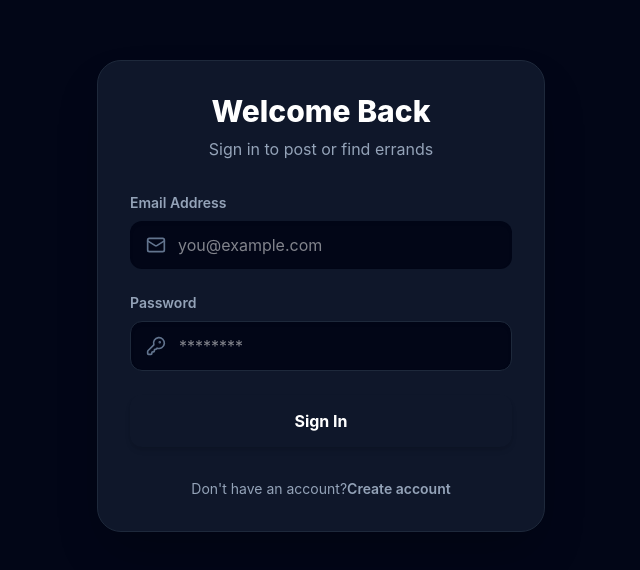
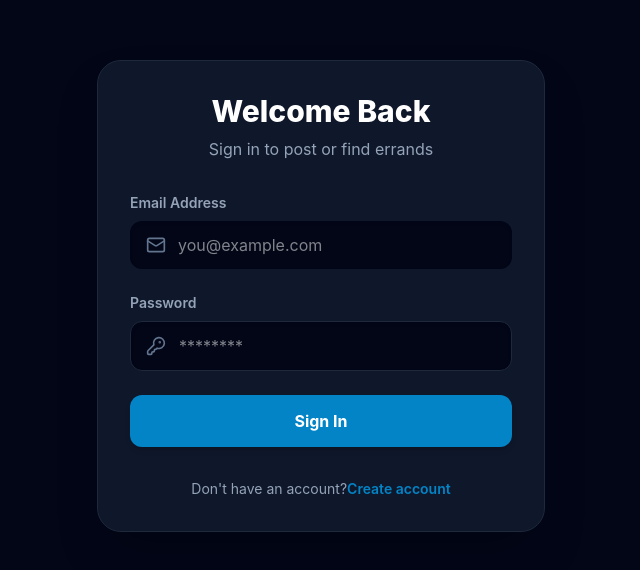
Before and after one commit to kumarisupriya-dev/Dihadi.com, a React (Vite) app in the folder frontend/: page /login in a window 1280 px wide. Shown: the part 104-674 px from the top of the page, without its empty margins (319-959 px from the left). Built offline with nearby package versions, Linux system fonts and the light colour scheme.

Commit message:
fix(theme, explore): remove quotes from brand theme colors and adjust filter console overlay position

```diff
--- a/frontend/src/index.css
+++ b/frontend/src/index.css
@@ -1,11 +1,11 @@
 @import "tailwindcss";
 
 @theme {
-    --color-brand-50: 'f0f9ff';
-    --color-brand-100: 'e0f2fe';
-    --color-brand-500: '#0284c7';
-    --color-brand-600: '#0369a1';
-    --color-brand-700: '075985';
+    --color-brand-50: #f0f9ff;
+    --color-brand-100: #e0f2fe;
+    --color-brand-500: #0284c7;
+    --color-brand-600: #0369a1;
+    --color-brand-700: #075985;
 
     --color-slate-950: var(--slate-950);
     --color-slate-900: var(--slate-900);
--- a/frontend/src/pages/ExploreTasks.tsx
+++ b/frontend/src/pages/ExploreTasks.tsx
@@ -198,7 +198,7 @@ export const ExploreTasks: React.FC = () => {
             </div>
             {/* Collapsible filters sidebar panel */}
             {isFilterOpen && (
-                <div className="absolute top-full right-6 mt-2 w-80 bg-slate-900/98 backdrop-blur border border-slate-800 rounded-3xl p-6 shadow-2xl z-50 flex flex-col justify-between animate-in slide-in-from-top duration-200">
+                <div className="absolute top-[136px] right-6 mt-2 w-80 bg-slate-900/98 backdrop-blur border border-slate-800 rounded-3xl p-6 shadow-2xl z-50 flex flex-col justify-between animate-in slide-in-from-top duration-200">
                     <div className="space-y-6">
                         <h3 className="text-xs font-bold text-slate-100 border-b border-slate-800 pb-2 uppercase tracking-wider">
                             Filter Console
```
